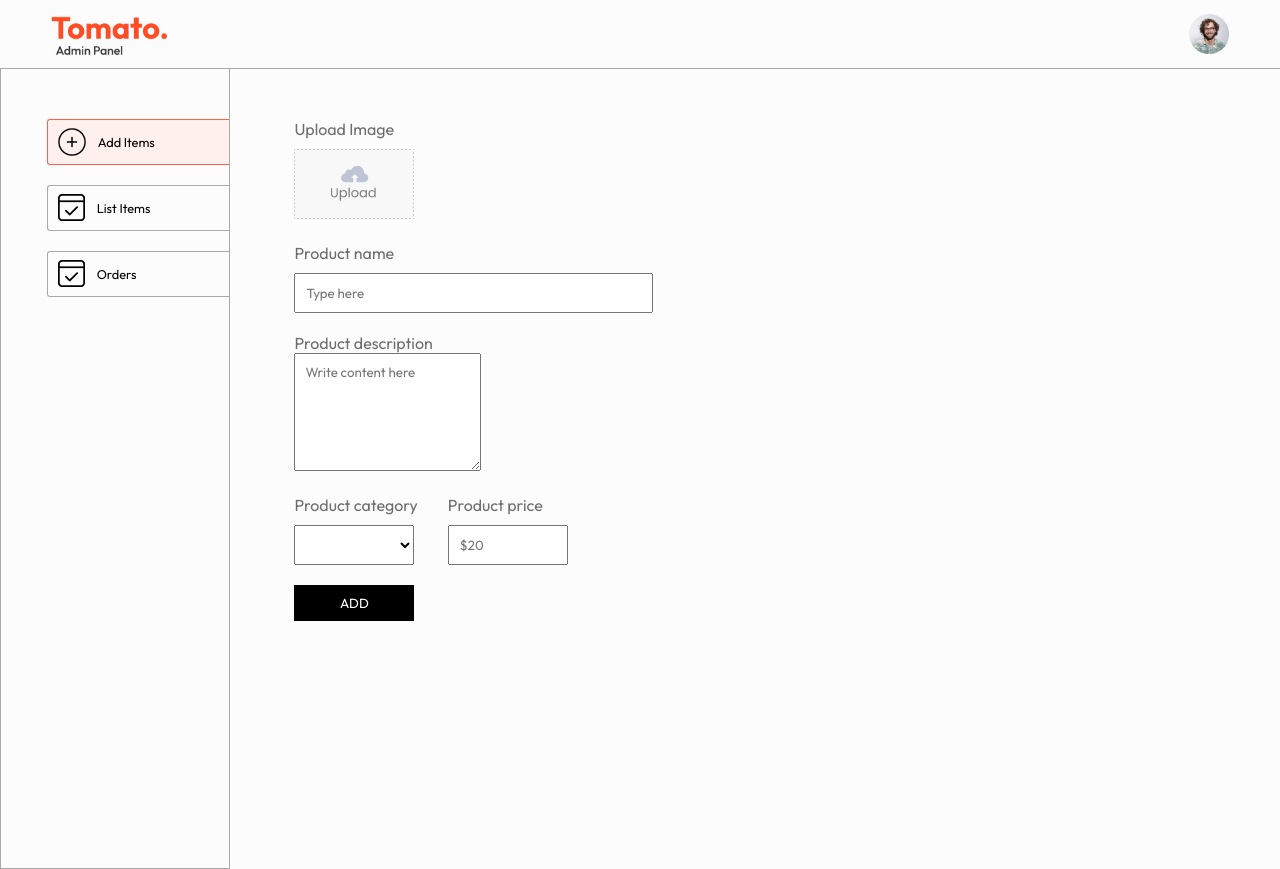
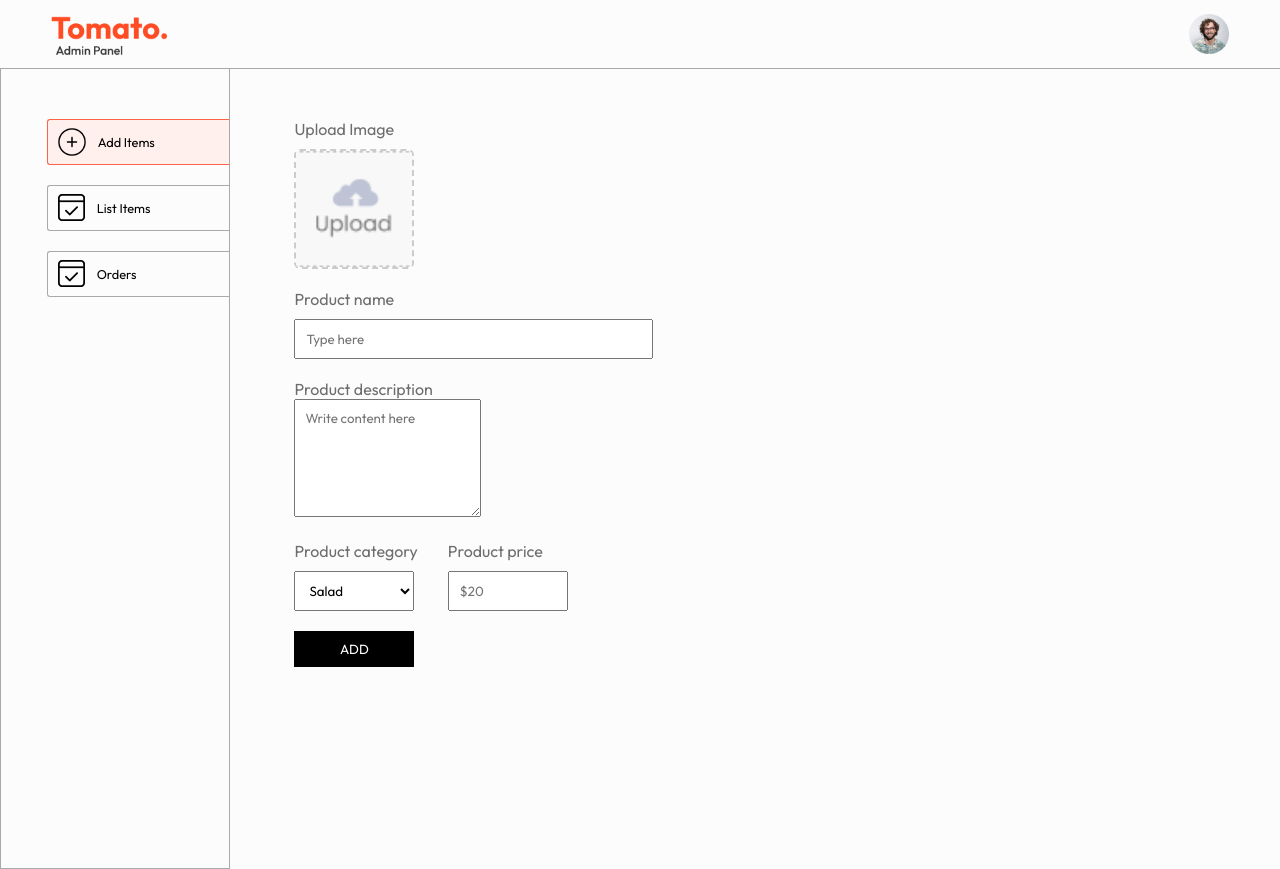
Before and after one commit to shreya-nair21/Tomato, a React (Vite) app in the folder admin/: page /add in a window 1280 px wide. Built offline with nearby package versions, Linux system fonts and the light colour scheme.

Commit message:
feat: implement Add and List pages for food product management in admin panel

```diff
--- a/admin/src/pages/Add/Add.css
+++ b/admin/src/pages/Add/Add.css
@@ -12,6 +12,23 @@
 
 .add-img-upload{
   width: 120px;
+}
+
+.add-img-upload label{
+  display: block;
+  width: 120px;
+  height: 120px;
+  cursor: pointer;
+  overflow: hidden;
+  border: 2px dashed #ccc;
+  border-radius: 6px;
+}
+
+.add-img-upload label img{
+  width: 100%;
+  height: 100%;
+  object-fit: cover;
+  display: block;
 }
 
 .add-product-name, .add-product-description{
--- a/admin/src/pages/Add/Add.jsx
+++ b/admin/src/pages/Add/Add.jsx
@@ -67,15 +67,15 @@ const Add = () => {
         <div className="add-category-price">
           <div className="add-category flex-col">
             <p>Product category</p>
-            <select name="category">
-              <option value="Salad"></option>
-              <option value="Rolls"></option>
-              <option value="Dessert"></option>
-              <option value="Sandwich"></option>
-              <option value="Cake"></option>
-              <option value="Pure Veg"></option>
-              <option value="Pasta"></option>
-              <option value="Noodles"></option>
+            <select onChange={onChangeHandler} name="category">
+              <option value="Salad">Salad</option>
+              <option value="Rolls">Rolls</option>
+              <option value="Dessert">Dessert</option>
+              <option value="Sandwich">Sandwich</option>
+              <option value="Cake">Cake</option>
+              <option value="Pure Veg">Pure Veg</option>
+              <option value="Pasta">Pasta</option>
+              <option value="Noodles">Noodles</option>
             </select>
           </div>
           <div className="add-price flex-col">
```
